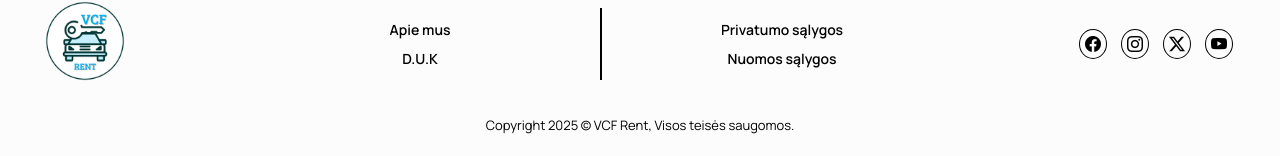
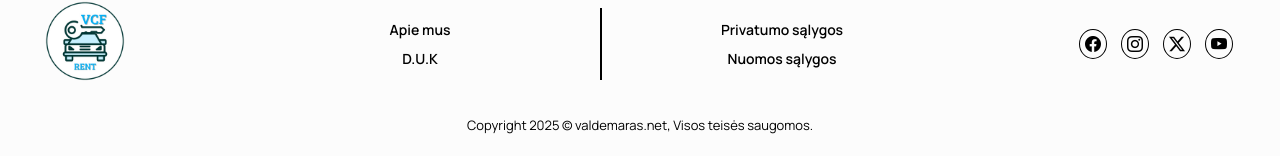
Before and after one commit to valsin132/car-rent-frontend, a React (Create React App) app: page /login in a window 1280 px wide. Shown: the part 669-825 px from the top of the page. Built offline with nearby package versions, Linux system fonts and the light colour scheme; some icons are missing.

Commit message:
changed footer

```diff
--- a/src/components/footer/Footer.jsx
+++ b/src/components/footer/Footer.jsx
@@ -35,7 +35,7 @@ const Footer = () => {
                         <a href="#"><i className="bi bi-youtube"></i></a>
                     </div>
                 </footer>
-                <p className='copyright-text'>{`Copyright ${currentYear} \u00A9 VCF Rent, Visos teisės saugomos.`}</p>
+                <p className='copyright-text'>{`Copyright ${currentYear} \u00A9 valdemaras.net, Visos teisės saugomos.`}</p>
             </div>
         </div>
     );
```
